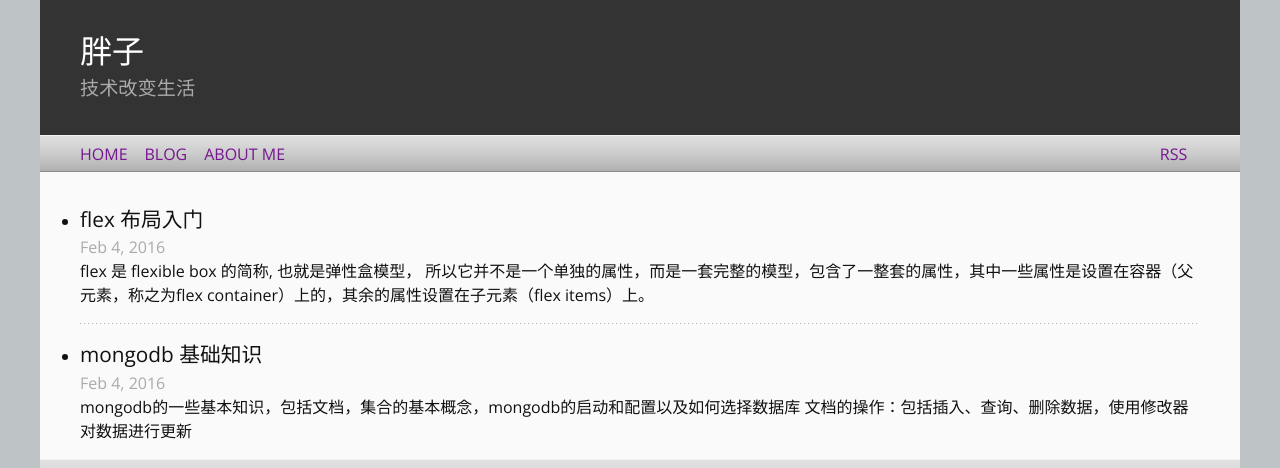
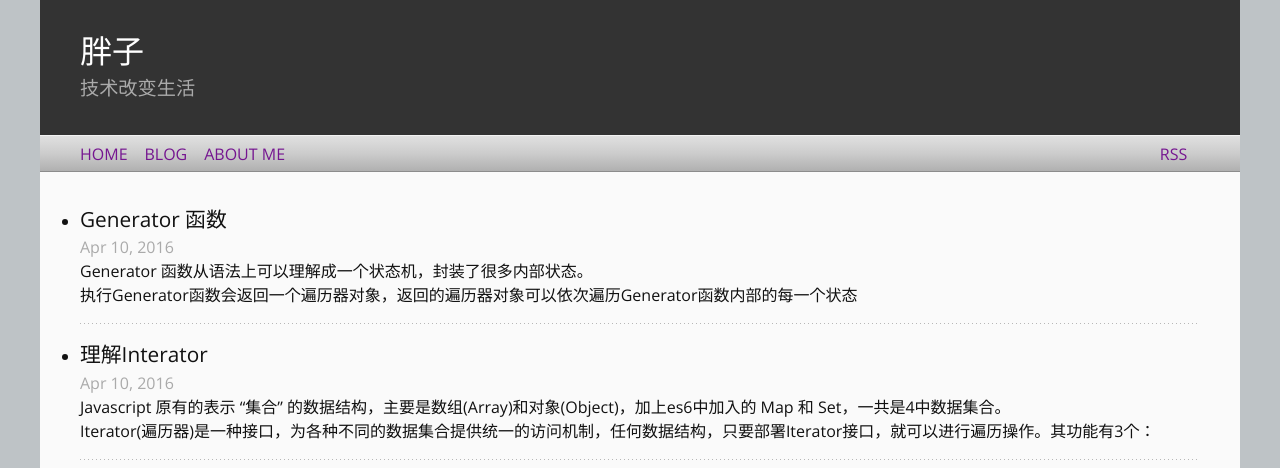
Before and after one commit to pangz1/pangz1.github.io, a Jekyll site: the page built from index.html, in a window 1280 px wide, cut to the strip 0-468 px from the top of the page. Built offline with Jekyll 4.4.1, drawn with Linux system fonts in a browser that asks for light colours.

Commit message:
iterator post

```diff
--- /dev/null
+++ b/_posts/2016-02-10-Iterator.markdown
@@ -0,0 +1,86 @@
+---
+layout: post
+title: "理解Interator"
+date: 2016-04-10 20:46:16 +800
+categories: es6
+---
+Javascript 原有的表示 “集合” 的数据结构，主要是数组(Array)和对象(Object)，加上es6中加入的 Map 和 Set，一共是4中数据集合。<br>
+Iterator(遍历器)是一种接口，为各种不同的数据集合提供统一的访问机制，任何数据结构，只要部署Iterator接口，就可以进行遍历操作。其功能有3个：
+
+* 为各种数据结构提供统一的，简便的访问接口
+* 使得数据结构的内部成员能够按某种次序排列
+* 服务 for ... of 循环
+
+Iterator的遍历过程如下：
+
+1. 创建一个指针对象，指向当前数据结构的起始位置，Iterator 对象本质上是一个指针对象
+2. 第一次调用指针对象的 next 方法，指针指向数据结构的第一个成员
+3. 第二次调用指针对象的 next 方法，指针指向数据结构的第二个成员
+4. ...
+5. 一直调用该指针对象的 next 方法，直到数据结构的结束位置
+
+每次调用 next 都会返回数据结构当前成员的信息：一个包含 value 和 done 两个属性的对象，value 属性是当前成员的值，done 属性是一个布尔值，表示遍历是否结束
+
+模拟一个遍历器生成函数
+
+    function makeIterator(array){
+      let nextIndex = 0;
+      return {
+        next () {
+          return nextIndex < array.length ?
+            {value: array[nextIndex], done: false} :
+            {value: array[nextIndex], done: true};
+        }
+      }
+    }
+
+ Iterator 并不会改变数据结构的行为，它只是把接口的规则添加到了数据结构上，在es6 中，数组原生具有 Iterator 接口，它可以被 for ... of 循环遍历，对象则没有。原因在于数组原生部署了 `Symbol.iterator` 属性。对象没有部署该属性。
+
+ 凡是部署了`Symbol.iterator` 属性的数据结构，就称为部署了 Iterator 接口，调用这个接口，就会翻一个遍历器对象。
+
+ Iterator接口的目的，就是为所有数据结构提供一种统一的访问机制，即 `for ... of` 循环。当使用`for ... of`循环遍历某种数据结构时，该循环会自动寻找 Iterator 接口。
+
+ 默认的 Iterator 接口部署在数据结构的 `Symbol.iterator` 属性上，调用 `Symbol.iterator` 方法，就会得到当前数据结构默认的遍历器生成函数。
+
+ es6中，有3种数据结构原生具备 Iterator 接口：*数组*，*类数组对象*，*Set和Map结构*
+
+    let arr = ['a', 'b', 'c'];
+    let iter = arr[Symbol.iterator](); // 原生具备Symbol.iterator接口(属性)，调用该方法，返回遍历器生成函数
+
+    iter.next()   // {value: 'a', done: false}
+    iter.next()   // {value: 'b', done: false}
+    iter.next()   // {value: 'c', done: false}
+    iter.next()   // {value: undefined, done: true}
+
+上面3类数据结构不用自己写遍历器生成函数，`for ... of` 循环会自动遍历他们，其他数据结构的 Iterator 接口必须手动在 Symbol.iterator 属性上部署， 才会被 `for ... of`循环遍历。对象之所以没有部署 Iterator 接口是因为对象是一个无序结构，要先遍历哪个属性，后遍历哪个属性需要开发者自己指定。
+
+    class RangeIterator(){
+      constructor(start, stop){
+        this.value = start;
+        this.stop = stop;
+      }
+
+      [Symbol.iterator] () {
+        return this;
+      }
+
+      next () {
+        var value = this.value;
+        if (value < this.stop) {
+          this.value ++;
+          return {value: value, done: false}
+        } else {
+          return {value: undefined, done: true}
+        }
+      }
+    }
+
+    function range (start, stop) {
+      return new RangeIterator(start, stop);
+    }
+
+    for (var value of range(0, 3)){
+      console.log(value);
+    }
+
+上面的代码实现部署一个 Iterator 接口，Symbol.iterator 对应一个函数，调用后返回当前对象的遍历器对象。
--- /dev/null
+++ b/_posts/2016-02-10-generator.markdown
@@ -0,0 +1,23 @@
+---
+layout: post
+title: "Generator 函数"
+date: 2016-04-10 20:46:16 +800
+categories: es6
+---
+Generator 函数从语法上可以理解成一个状态机，封装了很多内部状态。<br>
+执行Generator函数会返回一个遍历器对象，返回的遍历器对象可以依次遍历Generator函数内部的每一个状态
+
+囧...不知道在说些什么
+
+直接看代码吧
+
+    function *helloGenerator(){
+      yield 'hello';
+      yield 'world';
+      return 'ending';
+    }
+    var hw = helloGenerator();
+    hw.next();
+
+上面的函数有三个*状态* : hello, world 和 return 语句
+调用 `helloGenerator()` 并不直接执行，也不返回函数运行结果，而是返回一个指向内部状态的*指针对象*, 该对象是一个Iterator(遍历器)对象。
--- a/_sass/_post.scss
+++ b/_sass/_post.scss
@@ -16,6 +16,10 @@
     &:hover{
       color: $hover-color;
     }
+  }
+  em{
+    font-style: normal;
+    color: green;
   }
   p{
     margin-bottom: 1em;
```
Also changed, not shown: 9 other files.
